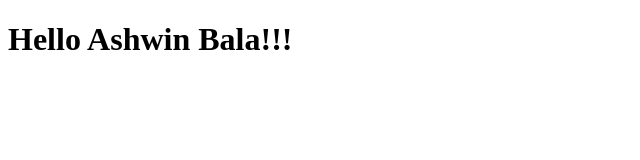
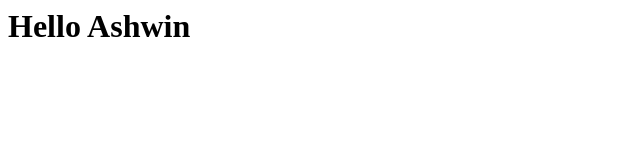
Before and after one commit to vinu5may/Coursera-Testing, a plain HTML site: page index.html in a window 1280 px wide. Shown: the whole page, without its empty margins (0-640 px from the left). Drawn offline with Linux system fonts and the light colour scheme.

Commit message:
Add files via upload

```diff
--- a/index.html
+++ b/index.html
@@ -1,4 +1,4 @@
-<!DOCTYPE html>
+<! DOCTYPE html>
 <html>
 <head>
 	<meta charset="utf-8">
@@ -6,6 +6,6 @@
 	<title>Hello Nitheesh</title>
 </head>
 <body>
-   <h1>Hello Ashwin Bala!!!</h1>
+   <h1>Hello Ashwin</h1>
 </body>
 </html>
```
